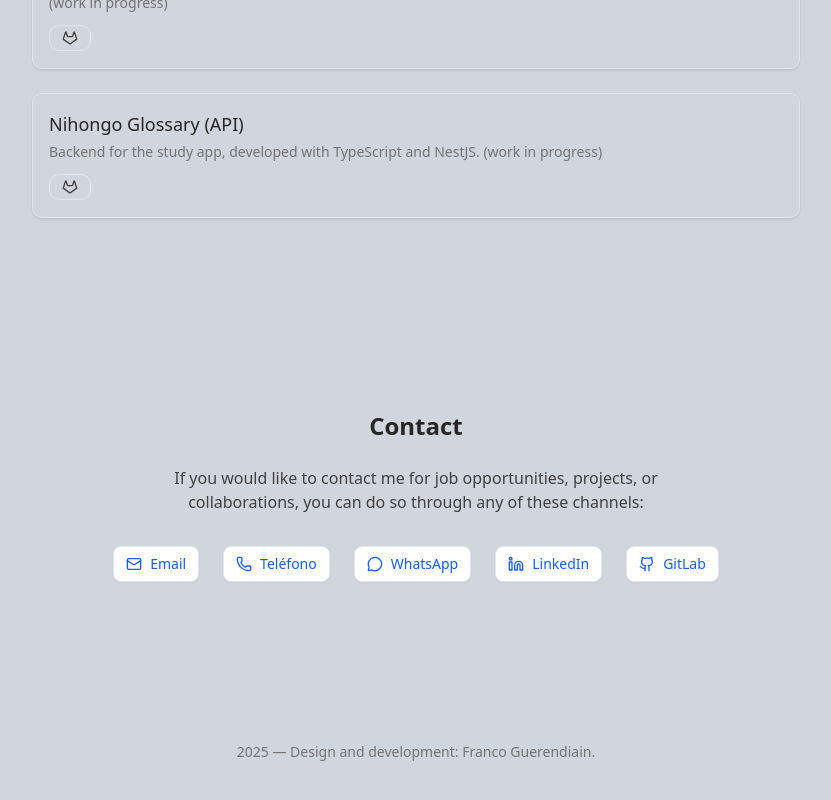
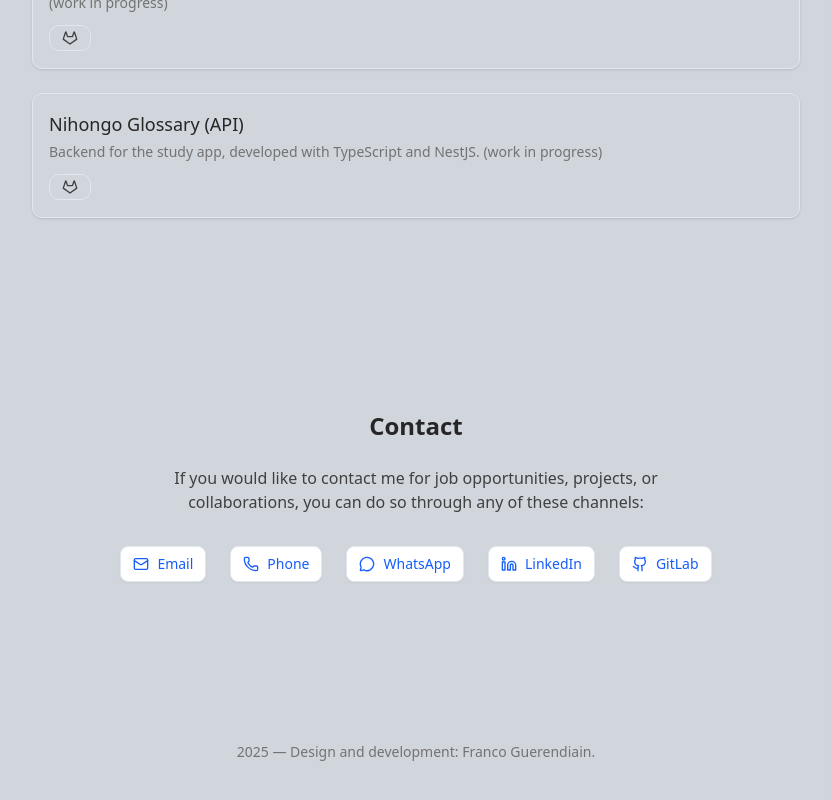
Before and after one commit to fguerendiain/cvfguerendiain, a Next.js app: page / in a window 1280 px wide. Shown: the part 4554-5354 px from the top of the page, without its empty margins (224-1055 px from the left). Built offline with nearby package versions, Linux system fonts and the light colour scheme; what @react-pdf/renderer would draw is missing.

Commit message:
fix traduccion botones de contacto

```diff
--- a/src/components/Contact.tsx
+++ b/src/components/Contact.tsx
@@ -13,27 +13,27 @@ export default function Contact() {
   const buttons = [
     {
       icon: <Mail size={18} />,
-      label: "Email",
+      label: tGeneral("contactButtonLableEmail"),
       href: `mailto:${profile.email}`,
     },
     {
       icon: <Phone size={18} />,
-      label: "Teléfono",
+      label: tGeneral("contactButtonLablePhone"),
       href: `tel:${profile.phone}`,
     },
     {
       icon: <MessageCircle size={18} />,
-      label: "WhatsApp",
+      label: tGeneral("contactButtonLableWhatsapp"),
       href: `https://wa.me/${profile.phone}`,
     },
     {
       icon: <Linkedin size={18} />,
-      label: "LinkedIn",
+      label: tGeneral("contactButtonLableLinkedIn"),
       href: profile.linkedin,
     },
     {
       icon: <Github size={18} />,
-      label: "GitLab",
+      label: tGeneral("contactButtonLableGitLab"),
       href: profile.github,
     }
   ];
--- a/src/locales/en/commonEn.json
+++ b/src/locales/en/commonEn.json
@@ -5,6 +5,11 @@
   "experienceTitle": "Resume",
   "projectsTitle": "Portfolio",
   "contactTitle": "Contact",
+  "contactButtonLableEmail": "Email",
+  "contactButtonLablePhone": "Phone",
+  "contactButtonLableWhatsapp": "WhatsApp",
+  "contactButtonLableLinkedIn": "LinkedIn",
+  "contactButtonLableGitLab": "GitLab",
   "skillsTitle": "Skills",
   "skillsFrontEndTitle": "Frontend",
   "skillsTestingTitle": "Testing",
--- a/src/locales/es/commonEs.json
+++ b/src/locales/es/commonEs.json
@@ -5,6 +5,11 @@
   "experienceTitle": "Currículum",
   "projectsTitle": "Portfolio",
   "contactTitle": "Contacto",
+  "contactButtonLableEmail": "Email",
+  "contactButtonLablePhone": "Teléfono",
+  "contactButtonLableWhatsapp": "WhatsApp",
+  "contactButtonLableLinkedIn": "LinkedIn",
+  "contactButtonLableGitLab": "GitLab",
   "skillsTitle": "Habilidades",
   "skillsFrontEndTitle": "Frontend",
   "skillsTestingTitle": "Testing",
```
